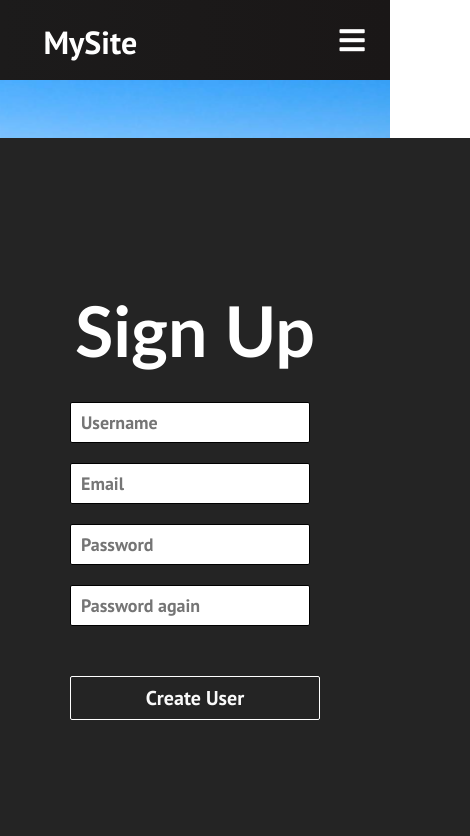
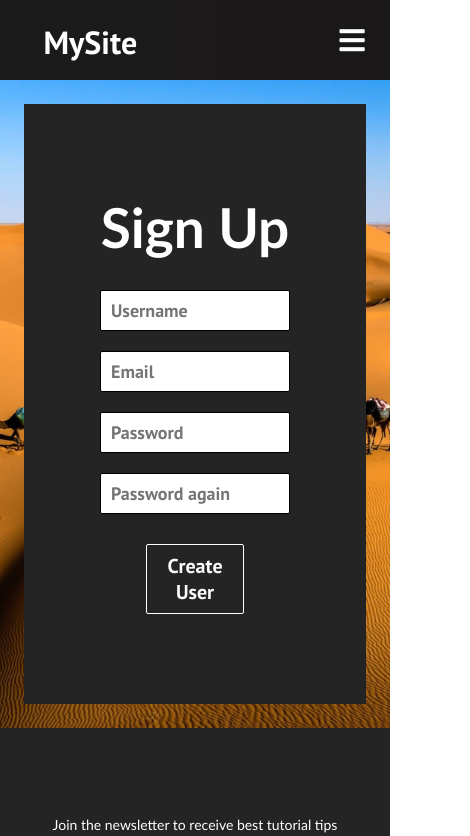
Before and after one commit to klausjaspi/mysite, a React (Create React App) app: page /sign-up in a window 390 px wide. Shown: the top 836 px of the page, 470 px wide, since content can reach past the window. Built offline with nearby package versions, Linux system fonts and the light colour scheme.

Commit message:
Added missing responsive page

```diff
--- a/src/App.css
+++ b/src/App.css
@@ -281,6 +281,8 @@
   }
 
 
+
+
   .sliderapp{
     width: auto;
     margin: 60px auto;
@@ -390,6 +392,10 @@
 
 
 
+
+
+
+
 }
 
 
--- a/src/components/signupform.css
+++ b/src/components/signupform.css
@@ -63,3 +63,32 @@
     color: #fafafa;
     border: 1px solid var(--primary);
 }
+
+@media screen and (max-width: 820px){
+  .form-style{
+    width: 100%;
+    height: 600px;
+    margin: auto;
+    display: flex;
+    flex-direction: column;
+  }
+
+  .form-style h1{
+    font-size: 55px;
+    width: 250px;
+  }
+
+  .signupform-input{
+    width: 190px;
+    margin: 10px auto;
+  }
+
+  .signupformend-input{
+    width: 190px;
+    margin: 10px;
+    margin-bottom: 30px;
+  }
+
+
+
+}
--- a/src/pages/SignUp.js
+++ b/src/pages/SignUp.js
@@ -23,7 +23,7 @@ export default function  SignUp(){
                         <input type="password" name="password" placeholder="Password"className="signupform-input" />
                     </div>
                     <div>
-                        <input type="password" name="password" placeholder="Password again"className="signupformend-input" />
+                        <input type="password" name="password" placeholder="Password again" className="signupformend-input" />
                     </div>
                     <Button buttonStyle="btn--outline2">Create User</Button>
                 </form>
```
Also changed, not shown: src/components/Button.css (line endings or trailing spaces), 1 other file (tests, documents, lock files or other folders).
